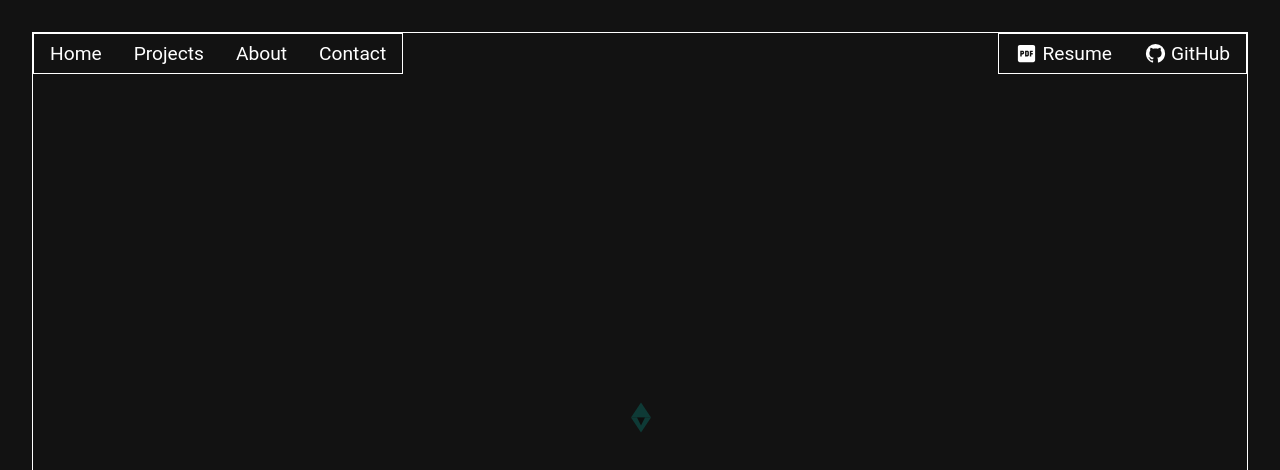
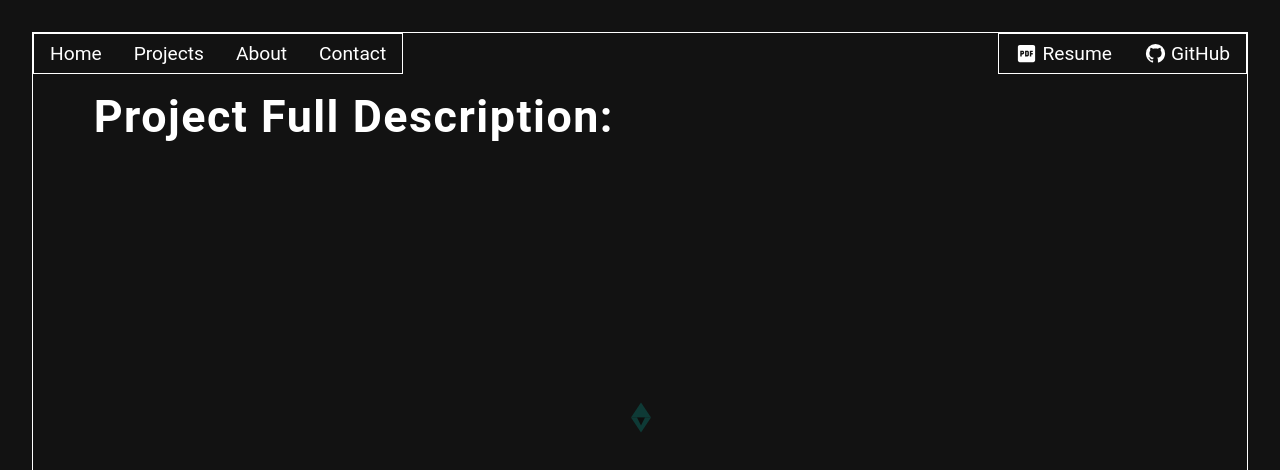
Before and after one commit to zellko/portfolio, a React (Create React App) app: page /projects/3dproject in a window 1280 px wide. Shown: the top 470 px of the page. Built offline with nearby package versions, Linux system fonts and the light colour scheme; the HTML template or start-up script is replaced by a standard one.

Commit message:
Added ProjectsFull Route & Updated App.js

```diff
--- a/src/App.js
+++ b/src/App.js
@@ -6,6 +6,7 @@ import { AnimationBG } from './Utils/AnimationBG';
 import Header from './Layouts/Header';
 import Home from './Routes/home/Home';
 import Projects from './Routes/projects/Projects';
+import ProjectsFull from './Routes/projectsFull/ProjectsFull';
 
 function App() {
   return (
@@ -14,7 +15,7 @@ function App() {
       <Routes>
         <Route path="/" element={<Home />} />
         <Route path="/projects" element={<Projects />} />
-        <Route path="/projects/:name" />
+        <Route path="/projects/:name" element={<ProjectsFull />} />
         <Route path="/about" />
         <Route path="/contact" />
       </Routes>
--- /dev/null
+++ b/src/Routes/projectsFull/ProjectsFull.js
@@ -0,0 +1,13 @@
+import React from 'react';
+
+function ProjectsFull() {
+  return (
+    <main className="projects">
+      <h1>
+        Project Full Description:
+      </h1>
+    </main>
+  );
+}
+
+export default ProjectsFull;
```
